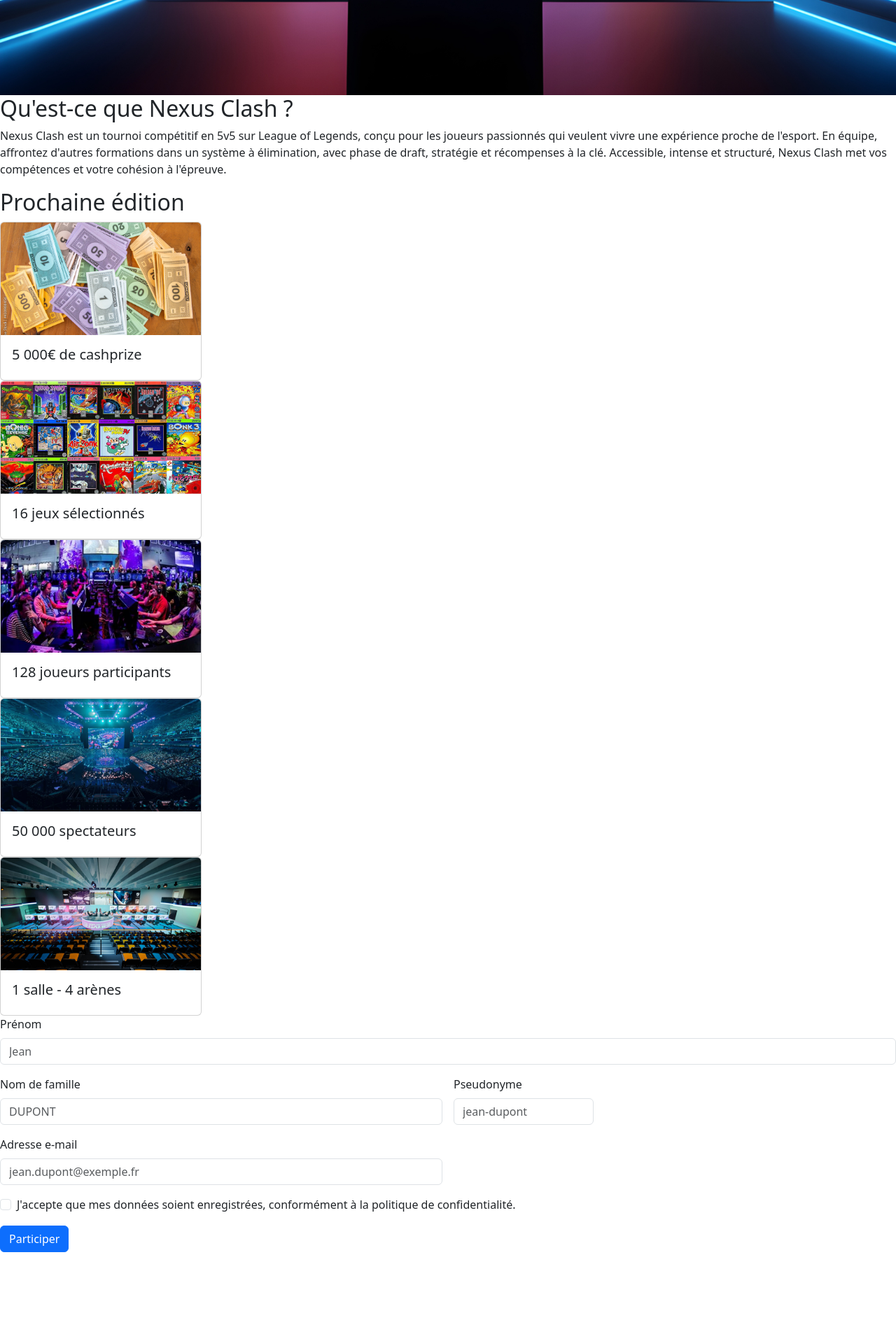
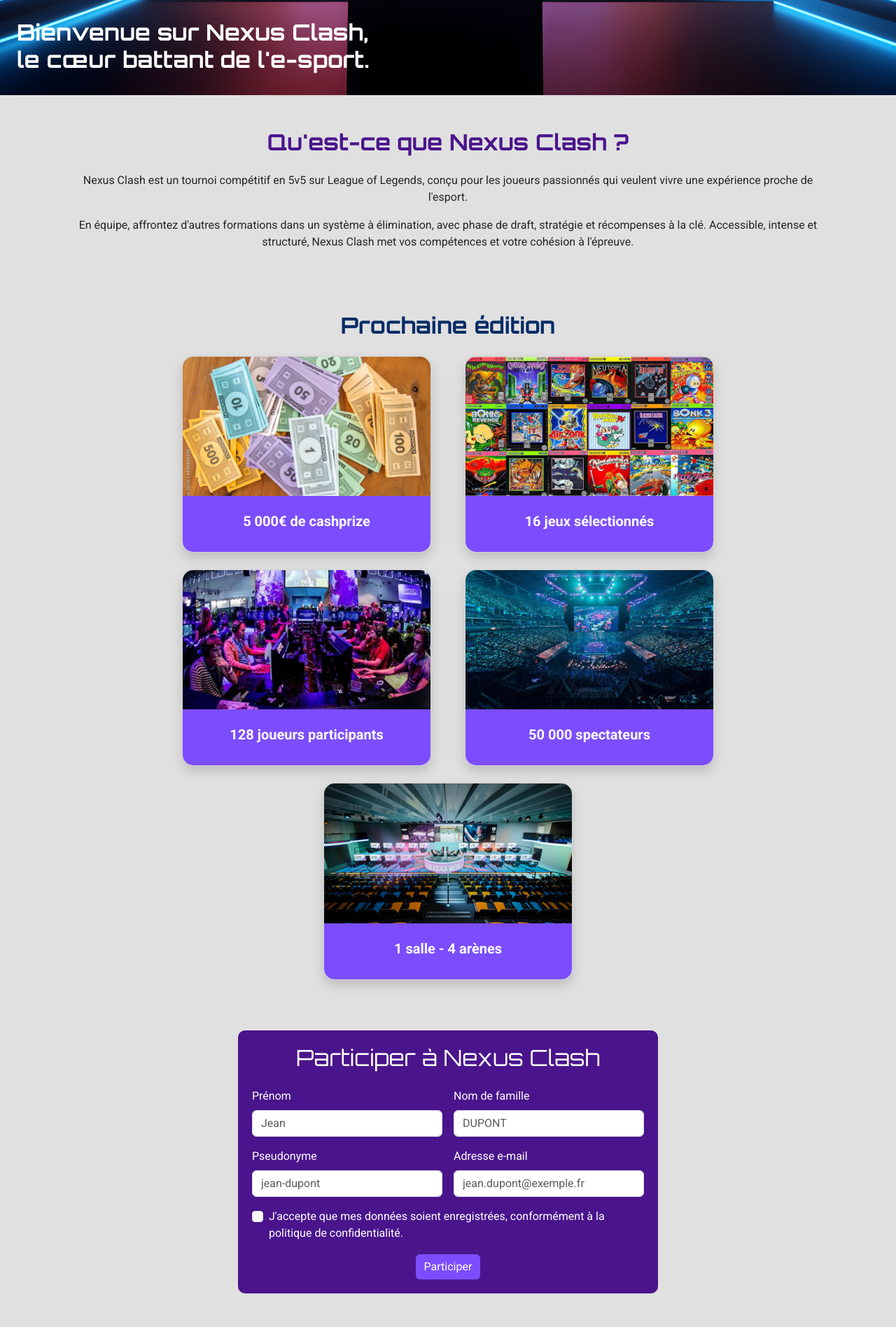
Before and after one commit to EstelleSimina/brief_2, a plain HTML site: page index.html in a window 1280 px wide. Shown: the part 636-2533 px from the top of the page at 70% size. Before the commit the page ends 2426 px from the top, so only its background shows below. Drawn offline with nearby package versions, Linux system fonts and the light colour scheme.

Commit message:
modification html et css

```diff
--- a/index.html
+++ b/index.html
@@ -3,94 +3,122 @@
 <head>
     <meta charset="UTF-8">
     <meta name="viewport" content="width=device-width, initial-scale=1.0">
+    <link href="https://cdn.jsdelivr.net/npm/bootstrap@5.3.7/dist/css/bootstrap.min.css" rel="stylesheet" integrity="sha384-LN+7fdVzj6u52u30Kp6M/trliBMCMKTyK833zpbD+pXdCLuTusPj697FH4R/5mcr" crossorigin="anonymous">
+    <link href="https://fonts.googleapis.com/css2?family=Orbitron:wght@400;700&family=Montserrat:wght@400;700&family=Roboto:wght@400;700&display=swap" rel="stylesheet">
+    <link href="https://fonts.googleapis.com/css2?family=Roboto&display=swap" rel="stylesheet">
+    <link href="https://fonts.googleapis.com/css2?family=Orbitron:wght@400;700&display=swap" rel="stylesheet">
     <link rel="stylesheet" href="style.css">
-    <link href="https://cdn.jsdelivr.net/npm/bootstrap@5.3.7/dist/css/bootstrap.min.css" rel="stylesheet" integrity="sha384-LN+7fdVzj6u52u30Kp6M/trliBMCMKTyK833zpbD+pXdCLuTusPj697FH4R/5mcr" crossorigin="anonymous">
+    <script src="https://cdn.jsdelivr.net/npm/bootstrap@5.3.7/dist/js/bootstrap.bundle.min.js" integrity="sha384-ndDqU0Gzau9qJ1lfW4pNLlhNTkCfHzAVBReH9diLvGRem5+R9g2FzA8ZGN954O5Q" crossorigin="anonymous"></script>
     <title>Nexus Clash</title>
+
 </head>
 <body>
     <header>
-        <nav class="navbar navbar-expand-lg navbar-light bg-black">
-            <a class="navbar-brand" href="#">
+        <nav class="navbar navbar-expand-lg navbar-light bg-violet">
+            <a class="navbar-brand ms-3" href="#">
                 <img src="logo/logo.png" width="30" height="30" class="d-inline-block align-top" alt="Logo Nexus Clash">
-                Nexus Clash</a>
-            <button class="navbar-toggler" type="button" data-toggle="collapse" data-target="#navbarNavAltMarkup" aria-controls="navbarNavAltMarkup" aria-expanded="false" aria-label="Toggle navigation">
+                Nexus Clash
+            </a>
+            <button class="navbar-toggler me-3" type="button" data-bs-toggle="collapse" data-bs-target="#navbarNavAltMarkup" aria-controls="navbarNavAltMarkup" aria-expanded="false" aria-label="Toggle navigation">
                 <span class="navbar-toggler-icon"></span>
             </button>
             <div class="collapse navbar-collapse" id="navbarNavAltMarkup">
                 <div class="navbar-nav">
-                    <a class="nav-item nav-link active" href="#">Acueil <span class="sr-only">(current)</span></a>
-                    <a class="nav-item nav-link" href="#">Tournois</a>
-                    <a class="nav-item nav-link" href="#">Participer</a>
+                    <a class="nav-link" href="#">Accueil</a>
+                    <a class="nav-link" href="#">Tournois</a>
+                    <a class="nav-link" href="#">Participer</a>
                 </div>
             </div>
         </nav>
     </header>
+
     <main>
-        <section class="hero position-relative text-white text-center">
+        <section class="hero position-relative text-white">
             <img src="banner/banner_1920.jpg" class="img-fluid w-100" alt="Bannière Nexus Clash">
-        <div class="position-absolute top-50 start-50 translate-middle">
-        <h1 class="display-6">Bienvenue sur Nexus Clash,le cœur battant de l'e-sport</h1>
+            <div class="position-absolute bottom-0 start-0 p-4">
+                <h1 class="fs-2 fw-bold">Bienvenue sur Nexus Clash,<br> le cœur battant de l'e-sport.</h1>
             </div>
         </section>
 
-        <div>
-            <h2>Qu'est-ce que Nexus Clash ?</h2>
-            <p>Nexus Clash est un tournoi compétitif en 5v5 sur League of Legends, conçu pour les joueurs passionnés qui veulent vivre une expérience proche de l'esport. En équipe, affrontez d'autres formations dans un système à élimination, avec phase de draft, stratégie et récompenses à la clé. Accessible, intense et structuré, Nexus Clash met vos compétences et votre cohésion à l'épreuve.</p>
+        <section class="text-center py-5 px-3">
+            <div class="container">
+                <h2 class="fw-bold text-purple mb-4">Qu'est-ce que Nexus Clash ?</h2>
+                <p class="px-3">Nexus Clash est un tournoi compétitif en 5v5 sur League of Legends, conçu pour les joueurs passionnés qui veulent vivre une expérience proche de l'esport.</p>
+                <p class="px-3">En équipe, affrontez d'autres formations dans un système à élimination, avec phase de draft, stratégie et récompenses à la clé. Accessible, intense et structuré, Nexus Clash met vos compétences et votre cohésion à l'épreuve.</p>
             </div>
-        <div>
-            <h2>Prochaine édition</h2>
-            <div>
-                <div class="card" style="width: 18rem;">
+        </section>
+
+        <div class="container py-4">
+            <h2 class="text-center text-primary-emphasis fw-bold mb-4">Prochaine édition</h2>
+
+            <div class="row justify-content-center gap-4">
+                <div class="col-md-4">
+                    <div class="card shadow rounded-4 overflow-hidden">
                         <img src="card/cashprize.png" class="card-img-top" alt="...">
                         <div class="card-body">
-                            <h5 class="card-title">5 000€ de cashprize</h5>
+                            <h5 class="text-white text-center fw-semibold py-2">5 000€ de cashprize</h5>
                         </div>
                     </div>
-                <div class="card" style="width: 18rem;">
+                </div>
+
+                <div class="col-md-4">
+                    <div class="card shadow rounded-4 overflow-hidden">
                         <img src="card/jeux.png" class="card-img-top" alt="...">
                         <div class="card-body">
-                            <h5 class="card-title">16 jeux sélectionnés</h5>
+                            <h5 class="text-white text-center fw-semibold py-2">16 jeux sélectionnés</h5>
                         </div>
                     </div>
-                <div class="card" style="width: 18rem;">
+                </div>
+
+                <div class="col-md-4">
+                    <div class="card shadow rounded-4 overflow-hidden">
                         <img src="card/joueurs.png" class="card-img-top" alt="...">
                         <div class="card-body">
-                            <h5 class="card-title">128 joueurs participants</h5>
+                            <h5 class="text-white text-center fw-semibold py-2">128 joueurs participants</h5>
                         </div>
                     </div>
-                <div class="card" style="width: 18rem;">
+                </div>
+
+                <div class="col-md-4">
+                    <div class="card shadow rounded-4 overflow-hidden">
                         <img src="card/spectateurs.png" class="card-img-top" alt="...">
                         <div class="card-body">
-                            <h5 class="card-title">50 000 spectateurs</h5>
+                            <h5 class="text-white text-center fw-semibold py-2">50 000 spectateurs</h5>
                         </div>
                     </div>
-                <div class="card" style="width: 18rem;">
+                </div>
+
+                <div class="col-md-4">
+                    <div class="card shadow rounded-4 overflow-hidden">
                         <img src="card/arena_esport.png" class="card-img-top" alt="...">
                         <div class="card-body">
-                            <h5 class="card-title">1 salle - 4 arènes</h5>
+                            <h5 class="text-white text-center fw-semibold py-2">1 salle - 4 arènes</h5>
                         </div>
                     </div>
                 </div>
             </div>
-        <div>
+        </div>
 
+
+        <div class="container py-5">
+            <div class="form-container">
+                <h2 class="text-center mb-4">Participer à Nexus Clash</h2>
                 <form class="row g-3">
-
-  <div class="col-12">
-    <label for="inputAddress" class="form-label">Prénom</label>
-    <input type="text" class="form-control" id="inputAddress" placeholder="Jean">
+                    <div class="col-md-6">
+                        <label for="inputFirstName" class="form-label">Prénom</label>
+                        <input type="text" class="form-control" id="inputFirstName" placeholder="Jean">
                     </div>
                     <div class="col-md-6">
-    <label for="inputCity" class="form-label">Nom de famille</label>
-    <input type="text" class="form-control" id="inputCity" placeholder="DUPONT">
-  </div>
-  <div class="col-md-2">
-    <label for="inputZip" class="form-label">Pseudonyme</label>
-    <input type="text" class="form-control" id="inputZip" placeholder="jean-dupont">
+                        <label for="inputLastName" class="form-label">Nom de famille</label>
+                        <input type="text" class="form-control" id="inputLastName" placeholder="DUPONT">
                     </div>
                     <div class="col-md-6">
-    <label for="inputEmail4" class="form-label">Adresse e-mail</label>
-    <input type="email" class="form-control" id="inputEmail4" placeholder="jean.dupont@exemple.fr">
+                        <label for="inputPseudo" class="form-label">Pseudonyme</label>
+                        <input type="text" class="form-control" id="inputPseudo" placeholder="jean-dupont">
+                    </div>
+                    <div class="col-md-6">
+                        <label for="inputEmail" class="form-label">Adresse e-mail</label>
+                        <input type="email" class="form-control" id="inputEmail" placeholder="jean.dupont@exemple.fr">
                     </div>
                     <div class="col-12">
                         <div class="form-check">
@@ -100,18 +128,16 @@
                             </label>
                         </div>
                     </div>
-  <div class="col-12">
+                    <div class="col-12 text-center">
                         <button type="submit" class="btn btn-primary">Participer</button>
                     </div>
                 </form>
-
-
+            </div>
         </div>
     </main>
 
     <footer>
 
     </footer>
-    <script src="https://cdn.jsdelivr.net/npm/bootstrap@5.3.7/dist/js/bootstrap.bundle.min.js" integrity="sha384-ndDqU0Gzau9qJ1lfW4pNLlhNTkCfHzAVBReH9diLvGRem5+R9g2FzA8ZGN954O5Q" crossorigin="anonymous"></script>
 </body>
 </html>
--- a/style.css
+++ b/style.css
@@ -0,0 +1,69 @@
+/*#4A148C   violet foncé
+#7C4DFF   violet pâle
+#FFEB3B   jaune
+#121212    noir
+#E0E0E0   blanc    */
+
+body {
+    background-color: #E0E0E0;
+    font-family: 'Roboto', sans-serif;
+}
+
+.bg-violet {
+   background-color: #4A148C;
+}
+
+.navbar-brand {
+    color: #E0E0E0;
+}
+
+.navbar-nav .nav-link {
+  color: #E0E0E0;
+}
+
+.navbar-toggler {
+    background-color: #7C4DFF;
+    border: none !important;
+}
+
+h1, h2, h3, .card-title {
+  font-family: 'Orbitron', sans-serif;
+}
+
+.text-purple{
+    color: #4A148C;
+}
+
+
+.card-body{
+    background-color: #7C4DFF;
+}
+
+.form-container {
+    background-color: #4A148C;
+    color: white;
+    padding: 20px;
+    border-radius: 10px;
+    max-width: 600px;
+    margin: auto;
+}
+
+.form-container .form-control {
+    background-color: white;
+    color: black;
+}
+
+.btn-custom {
+    background-color: #4A148C;
+    color: white;
+    border: none;
+}
+
+.btn-custom:hover {
+    background-color: #5a0b9d;
+}
+
+.btn-primary {
+    background-color: #7C4DFF;
+    border: none !important;
+}
```
Lines whose indentation alone changed are shown as unchanged.
